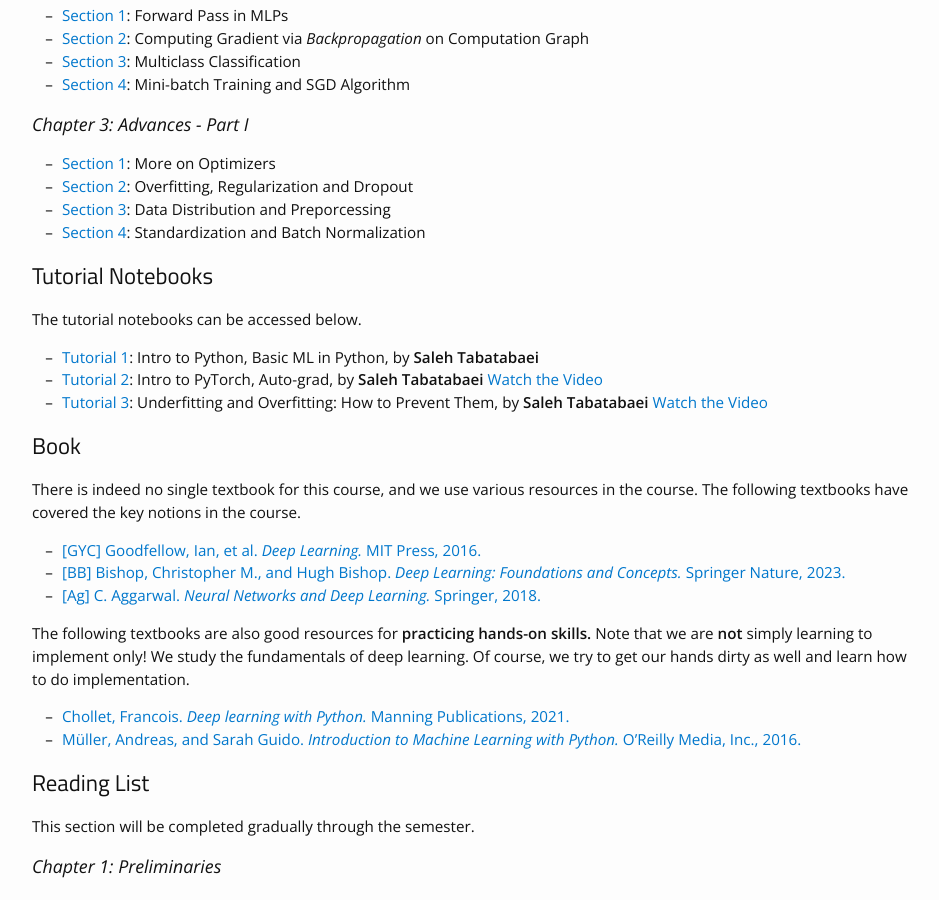
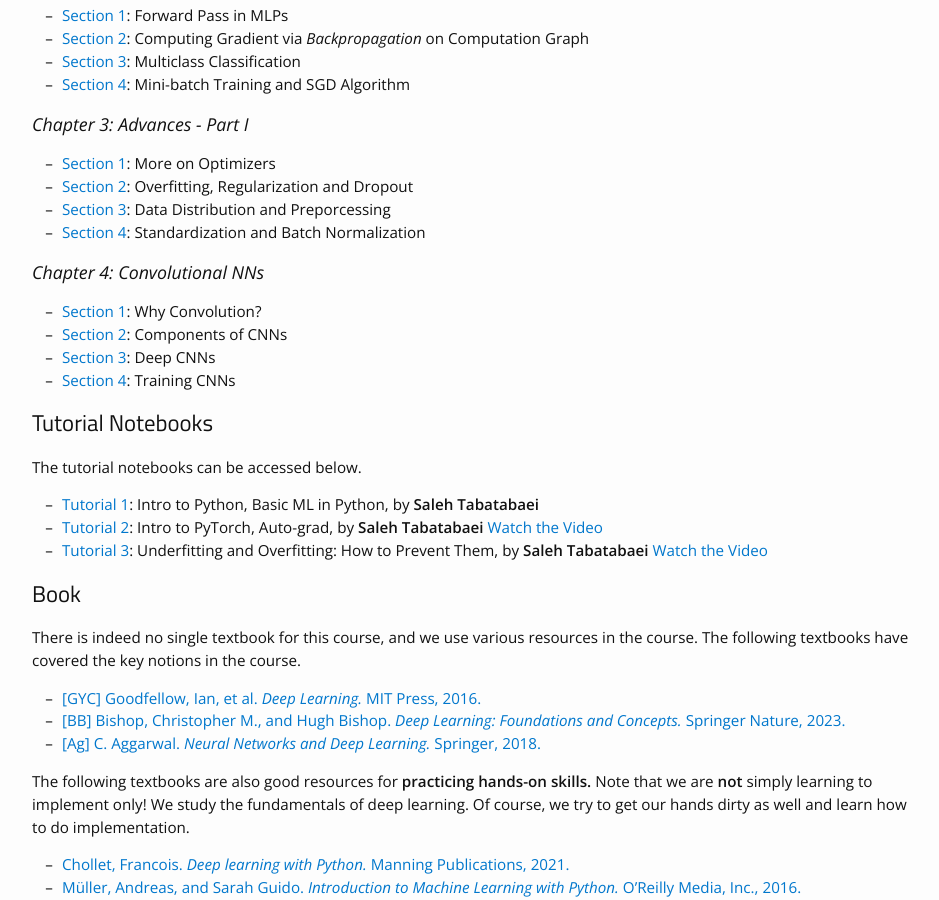
Before and after one commit to bereyhi-courses/dl-utoronto, a Jekyll site: the page built from materials.md, in a window 1280 px wide and 900 px high, scrolled down 713 px. Shown: the whole window, without its empty margins (163-1102 px from the left). Built offline with Jekyll 4.4.1, drawn with Linux system fonts in a browser that asks for light colours; nearby versions of some CDN libraries.

Commit message:
lecture notes added

```diff
--- a/materials.md
+++ b/materials.md
@@ -27,6 +27,12 @@ The lecture notes are uploaded through the semester. For each chapter, the notes
 * [Section 2]({{site.baseurl}}/assets/Notes/CH3/CH3_Sec2.pdf): Overfitting, Regularization and Dropout
 * [Section 3]({{site.baseurl}}/assets/Notes/CH3/CH3_Sec3.pdf): Data Distribution and Preporcessing
 * [Section 4]({{site.baseurl}}/assets/Notes/CH3/CH3_Sec4.pdf): Standardization and Batch Normalization
+
+### Chapter 4: Convolutional NNs
+* [Section 1]({{site.baseurl}}/assets/Notes/CH4/CH4_Sec1.pdf): Why Convolution?
+* [Section 2]({{site.baseurl}}/assets/Notes/CH4/CH4_Sec2.pdf): Components of CNNs
+* [Section 3]({{site.baseurl}}/assets/Notes/CH4/CH4_Sec3.pdf): Deep CNNs
+* [Section 4]({{site.baseurl}}/assets/Notes/CH4/CH4_Sec4.pdf): Training CNNs
 
 
 ## Tutorial Notebooks
```
Also changed, not shown: 8 other files.
